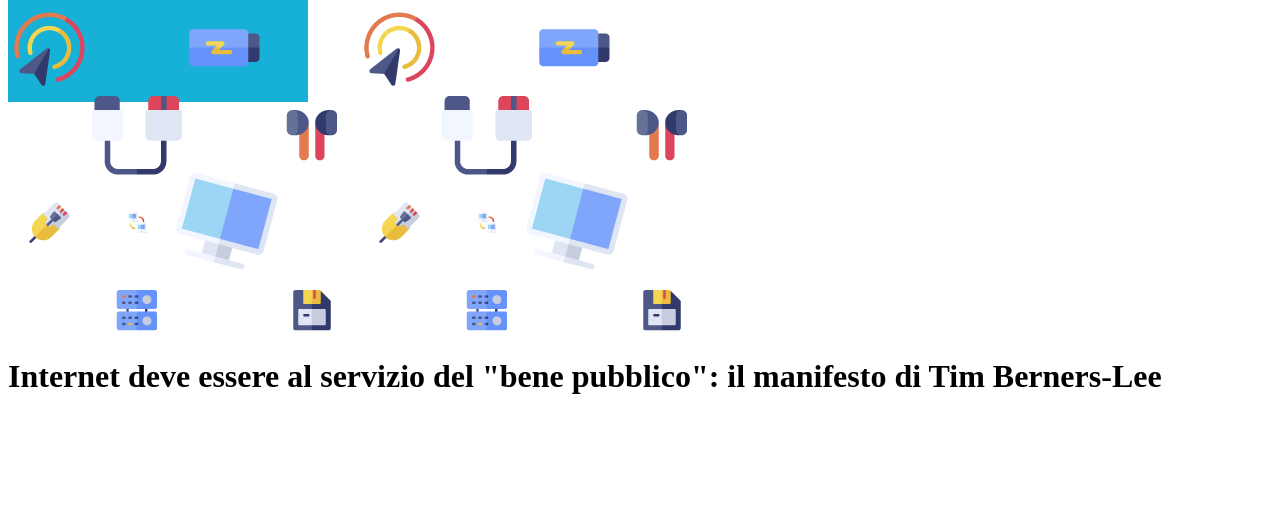
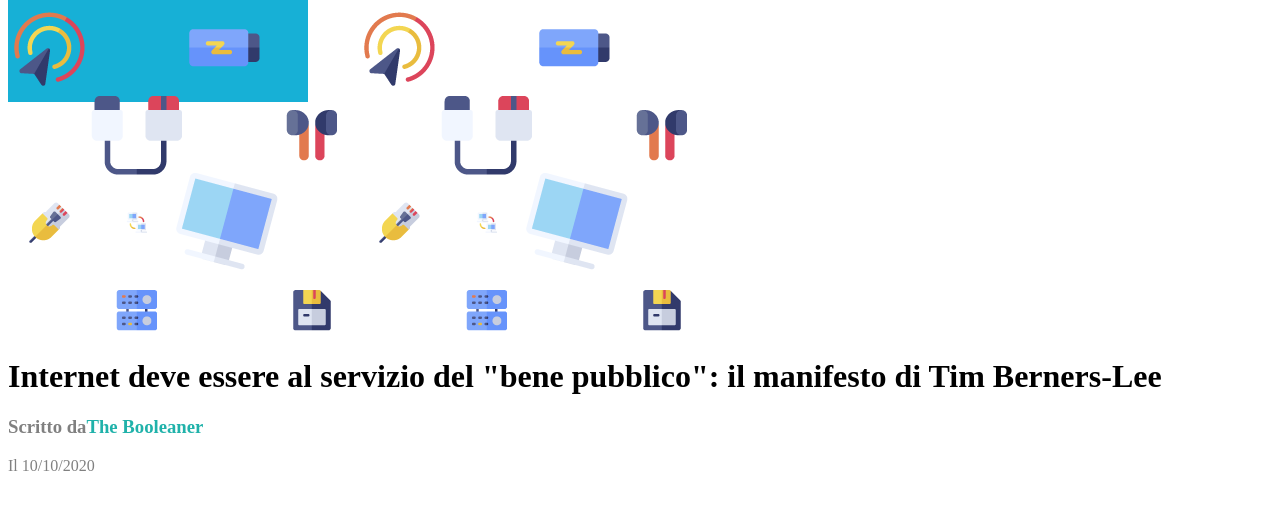
Before and after one commit to StefaniaSperani/html-css-booleaner, a plain HTML site: page index.html in a window 1280 px wide. Shown: the part 156-666 px from the top of the page. Drawn offline with Linux system fonts and the light colour scheme.

Commit message:
scritto da e data

```diff
--- a/css/style.css
+++ b/css/style.css
@@ -5,3 +5,16 @@
     padding-top: 50px;
     display: inline-block;
 }
+
+h3 {
+    color: gray;
+}
+
+.Boolean{
+    color: lightseagreen;
+    display: inline-block;
+}
+.grey{
+    color: gray;
+
+}
--- a/index.html
+++ b/index.html
@@ -16,6 +16,9 @@
 <!-- Inizio Main -->
     <main>
         <h1>Internet deve essere al servizio del "bene pubblico": il manifesto di Tim Berners-Lee</h1>
+        <h3>Scritto da<div class="Boolean">The Booleaner</div></h3>
+        <div class="grey">Il 10/10/2020</div>
+
     </main>
 <!-- Inizio Footer -->
     <footer>
```
